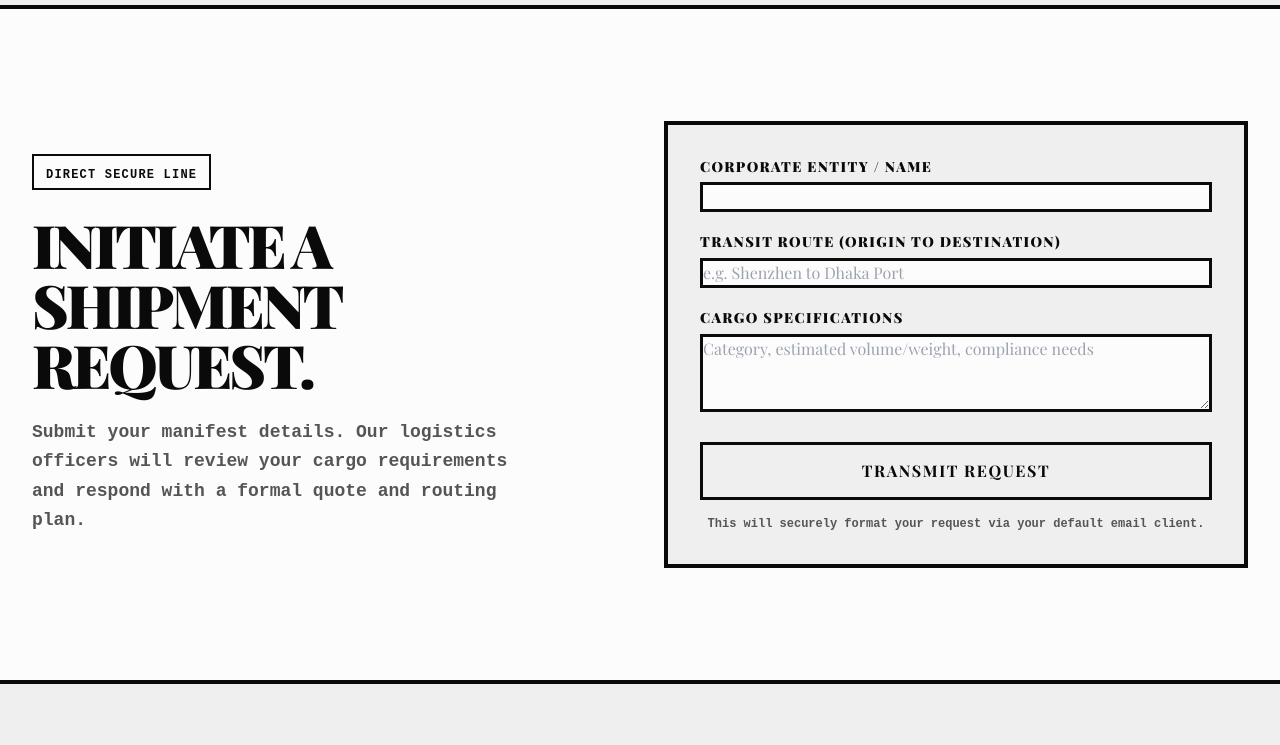
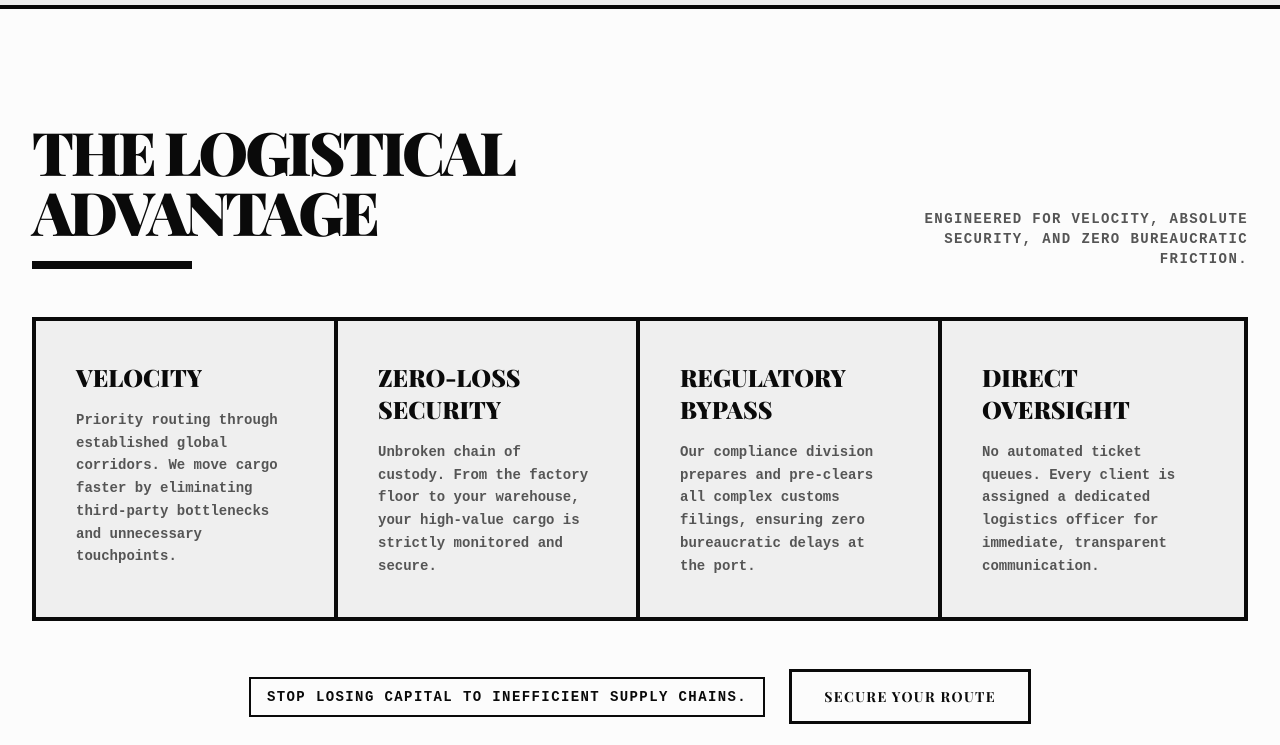
Before and after one commit to Sicko609/holistic-ventures, a plain HTML site: page index.html in a window 1280 px wide. Shown: the part 3240-3985 px from the top of the page. Drawn offline with nearby package versions, Linux system fonts and the light colour scheme; a web font is replaced by a local one.

Commit message:
Add new section highlighting logistical advantages

```diff
--- a/index.html
+++ b/index.html
@@ -343,6 +343,44 @@
             </div>
         </section>
 
+        <section id="why" class="px-4 sm:px-6 lg:px-8 py-20 md:py-28 border-b-4 bd bg-[var(--bg)]">
+            <div class="max-w-7xl mx-auto">
+                <div class="flex flex-col md:flex-row md:justify-between md:items-end mb-12 gap-6">
+                    <div>
+                        <h2 class="text-4xl md:text-6xl font-black uppercase tracking-tighter">The Logistical Advantage</h2>
+                        <div class="w-40 h-2 inv mt-5"></div>
+                    </div>
+                    <p class="mono mut max-w-sm font-bold uppercase tracking-widest text-sm md:text-right">
+                        Engineered for velocity, absolute security, and zero bureaucratic friction.
+                    </p>
+                </div>
+
+                <div class="grid lg:grid-cols-4 border-4 bd pan mb-12">
+                    <div class="card p-8 md:p-10 border-b-4 lg:border-b-0 lg:border-r-4 bd">
+                        <h3 class="text-2xl font-black mb-4 uppercase">Velocity</h3>
+                        <p class="mono text-sm mut font-bold leading-relaxed">Priority routing through established global corridors. We move cargo faster by eliminating third-party bottlenecks and unnecessary touchpoints.</p>
+                    </div>
+                    <div class="card p-8 md:p-10 border-b-4 lg:border-b-0 lg:border-r-4 bd">
+                        <h3 class="text-2xl font-black mb-4 uppercase">Zero-Loss Security</h3>
+                        <p class="mono text-sm mut font-bold leading-relaxed">Unbroken chain of custody. From the factory floor to your warehouse, your high-value cargo is strictly monitored and secure.</p>
+                    </div>
+                    <div class="card p-8 md:p-10 border-b-4 lg:border-b-0 lg:border-r-4 bd">
+                        <h3 class="text-2xl font-black mb-4 uppercase">Regulatory Bypass</h3>
+                        <p class="mono text-sm mut font-bold leading-relaxed">Our compliance division prepares and pre-clears all complex customs filings, ensuring zero bureaucratic delays at the port.</p>
+                    </div>
+                    <div class="card p-8 md:p-10">
+                        <h3 class="text-2xl font-black mb-4 uppercase">Direct Oversight</h3>
+                        <p class="mono text-sm mut font-bold leading-relaxed">No automated ticket queues. Every client is assigned a dedicated logistics officer for immediate, transparent communication.</p>
+                    </div>
+                </div>
+
+                <div class="flex flex-col sm:flex-row items-center gap-6 justify-center text-center">
+                    <p class="mono text-sm font-bold uppercase tracking-widest border-2 bd px-4 py-2">Stop losing capital to inefficient supply chains.</p>
+                    <a href="#quote" class="btn inv !px-8 text-sm uppercase tracking-widest">Secure Your Route</a>
+                </div>
+            </div>
+        </section>
+
         <section id="quote" class="px-4 sm:px-6 lg:px-8 py-20 md:py-28 border-b-4 bd bg-[var(--bg)]">
             <div class="max-w-7xl mx-auto grid md:grid-cols-2 gap-12 items-center">
                 <div>
```
